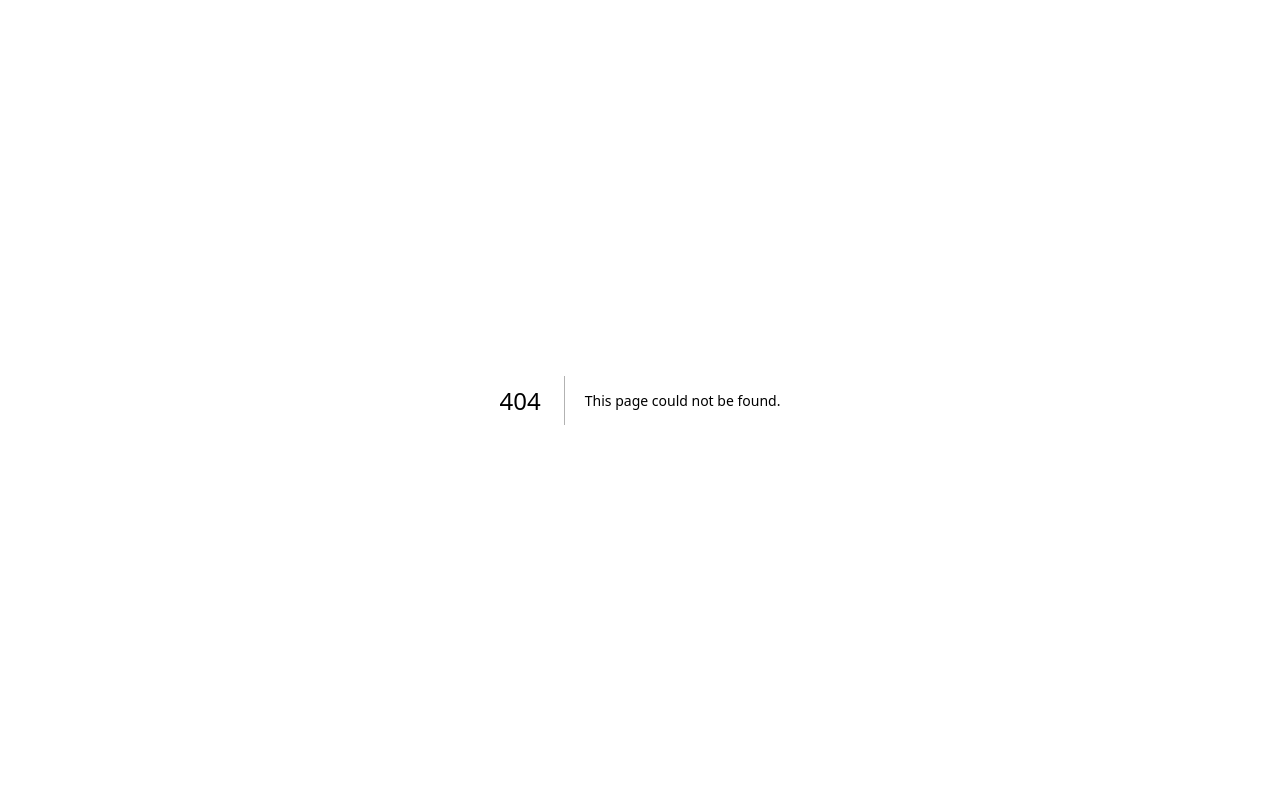
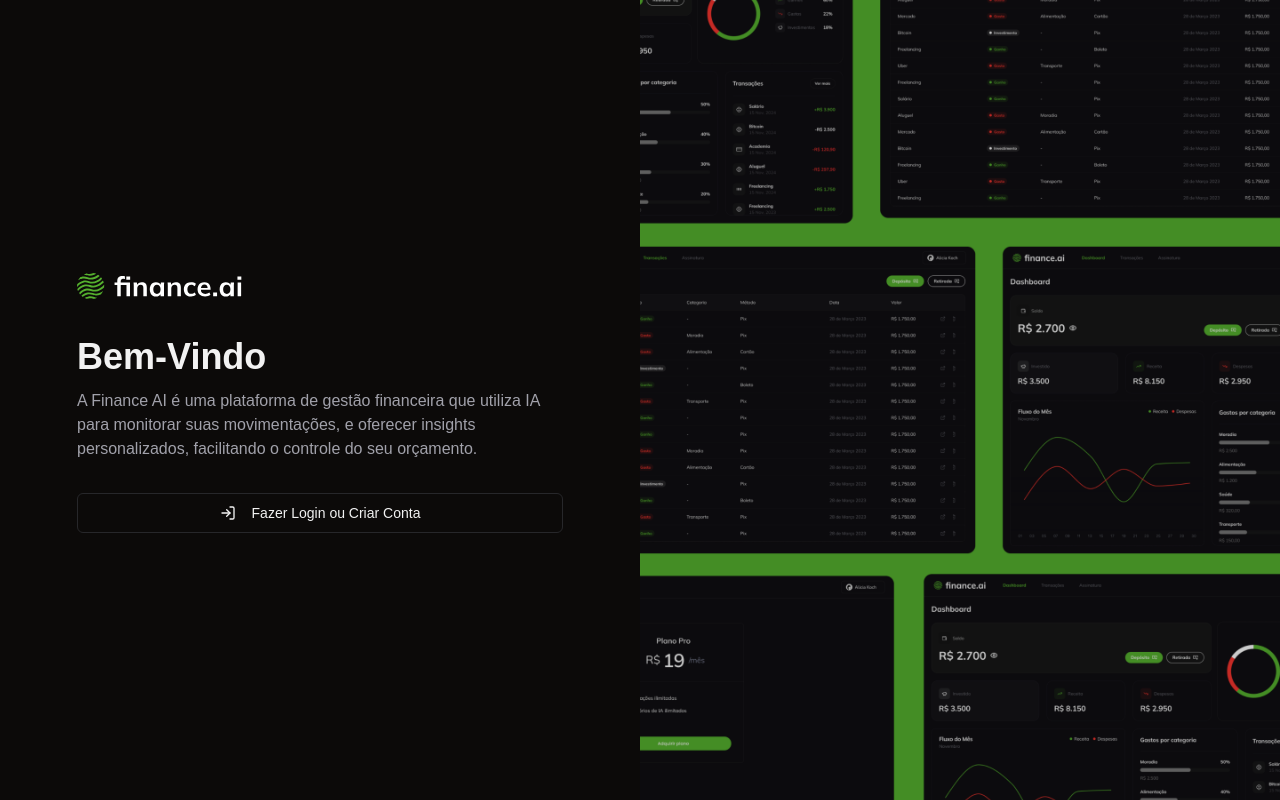
Before and after one commit to Dedee061/fullstack-week-dashboard, a Next.js app: page /login in a window 1280 px wide. Before the commit this address had no page. Built offline with nearby package versions, Linux system fonts and the light colour scheme.

Commit message:
feat: add login page

```diff
--- /dev/null
+++ b/app/login/page.tsx
@@ -0,0 +1,37 @@
+import Image from "next/image";
+import React from "react";
+import loginImg from "../../public/login.png";
+import logoSvg from "../../public/logo.svg";
+import { Button } from "../_components/ui/button";
+import { LogInIcon } from "lucide-react";
+export default function LoginPage() {
+  return (
+    <div className="grid h-full grid-cols-2">
+      {/* Direita */}
+      <div className="mx-auto flex h-full max-w-[550px] flex-col justify-center p-8">
+        <Image
+          src={logoSvg}
+          width={173}
+          height={39}
+          alt="Finance IA"
+          className="mb-8"
+        />
+        <h1 className="mb-3 text-4xl font-bold">Bem-Vindo</h1>
+        <p className="text-muted-foreground mb-8">
+          A Finance AI é uma plataforma de gestão financeira que utiliza IA para
+          monitorar suas movimentações, e oferecer insights personalizados,
+          facilitando o controle do seu orçamento.
+        </p>
+
+        <Button variant="outline">
+          <LogInIcon className="mr-2" />
+          Fazer Login ou Criar Conta
+        </Button>
+      </div>
+
+      <div className="relative h-full w-full">
+        <Image src={loginImg} alt="Faça login" fill className="object-cover" />
+      </div>
+    </div>
+  );
+}
--- a/app/page.tsx
+++ b/app/page.tsx
@@ -2,8 +2,8 @@
 
 export default function Home() {
   return (
-    <div>
-      <Button></Button>
+    <div className="">
+      <Button>Olá Mundo</Button>
     </div>
   );
 }
--- a/app/subscription/page.tsx
+++ b/app/subscription/page.tsx
@@ -0,0 +1,5 @@
+import React from "react";
+
+export default function SubscriptionPages() {
+  return <div>SubscriptionPages</div>;
+}
--- a/app/transactions/page.tsx
+++ b/app/transactions/page.tsx
@@ -1,7 +1,5 @@
-import React from 'react'
+import React from "react";
 
-export default function Transactions() {
-  return (
-    <div>Transactions</div>
-  )
+export default function TransactionsPage() {
+  return <div>Transactions</div>;
 }
```
Also changed, not shown: public/login.png (added), public/logo.svg (added).
